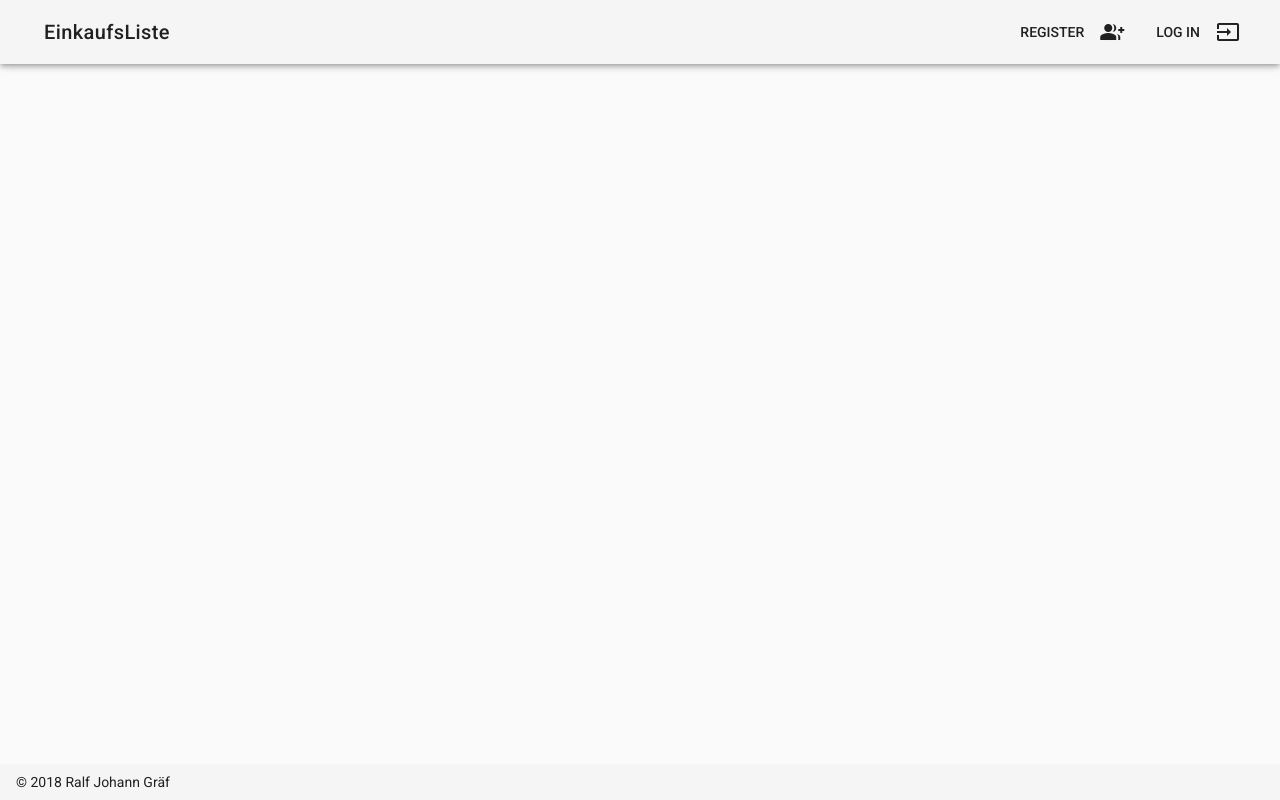
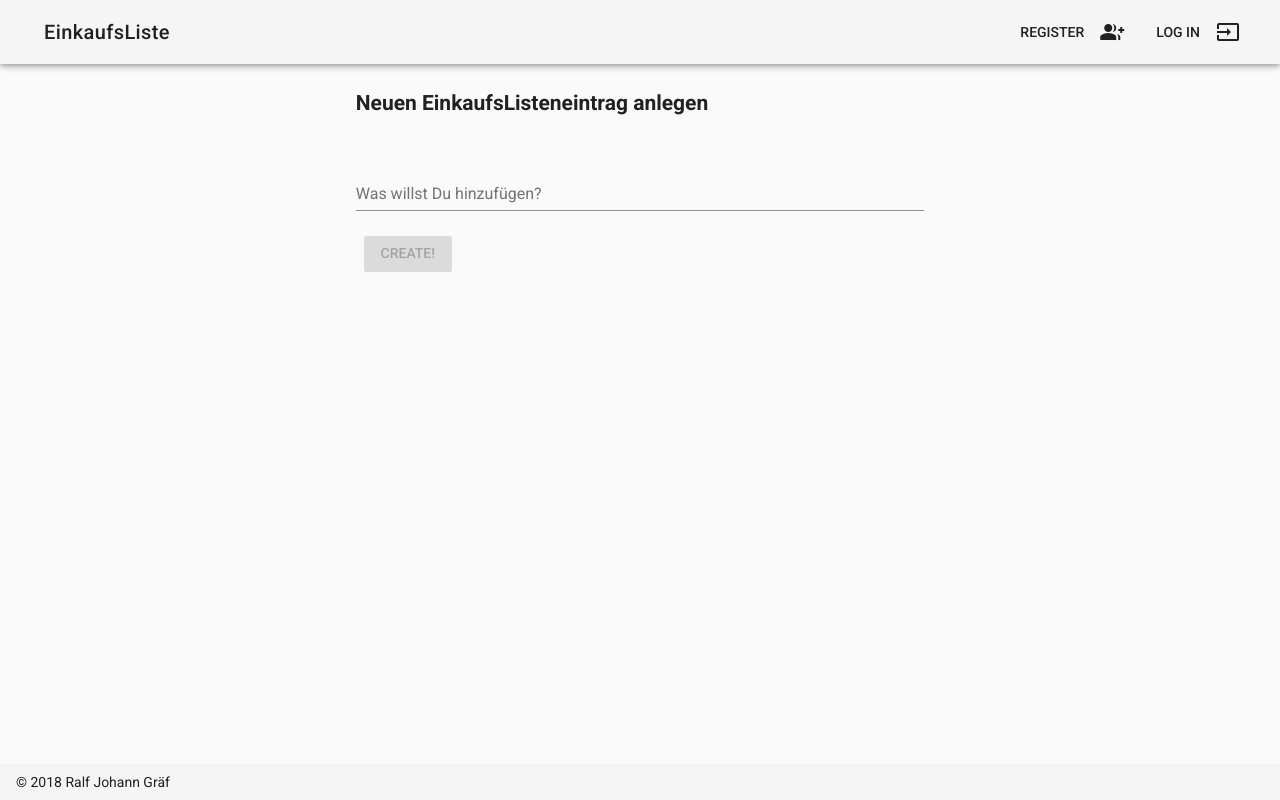
Before and after one commit to ralfgraef/vueeinkaufsliste, a Vue app: page /newitem in a window 1280 px wide. Built offline with nearby package versions, Linux system fonts and the light colour scheme; no server answers; the database is empty.

Commit message:
add button and newitempage

```diff
--- a/src/components/Home.vue
+++ b/src/components/Home.vue
@@ -29,7 +29,7 @@
     <v-layout row wrap v-if="!loading">
       <v-flex xs12>
         <v-card>
-          <v-btn flat  :to="'/newlist'" class="right">
+          <v-btn flat :to="'/newlist'" class="right">
           Neue Liste
           <v-icon right light>control_point</v-icon>
           </v-btn>
--- a/src/components/List/List.vue
+++ b/src/components/List/List.vue
@@ -1,9 +1,22 @@
 <template>
 <v-container>
   <br>
+
   <v-layout row>
     <v-flex xs12>
       <v-card>
+        <v-btn
+    absolute
+    dark
+    small
+    fab
+    right
+    :to="'/newitem'"
+    color="primary"
+    class="mt-4"
+  >
+    <v-icon>add</v-icon>
+  </v-btn>
         <v-list two-line subheader>
 
           <v-list-tile avatar>
@@ -69,35 +82,5 @@
 
       }
     }
-
-    // beforeRouteEnter(to, from, next) {
-    //   db.collection('shoppingLists').where('list_id', '==', to.params.list_id).get()
-    //   .then(querySnapshot => {
-    //     querySnapshot.forEach(doc => {
-    //       next (vm => {
-    //         vm.list_id = doc.data().list_id
-    //         vm.list_name = doc.data().list_name
-    //         vm.list_date = doc.data().list_date
-    //       })
-    //     })
-    //   })
-    // },
-
-    // watch: {
-    //   '$route': 'fetchData'
-    // },
-
-    // methods: {
-    //   fetchData(){
-    //     db.collection('shoppingLists').where('list_id', '==', this.$route.params.list_id).get()
-    //     .then(querySnapshot =>{
-    //       querySnapshot.forEach(doc => {
-    //         this.list_id = doc.data().list_id
-    //         this.list_name = doc.data().list_name
-    //         this.list_date = doc.data().list_date
-    //       })
-    //     })
-    //   }
-    // }
   }
 </script>
--- /dev/null
+++ b/src/components/List/Newitem.vue
@@ -0,0 +1,50 @@
+<template>
+  <v-container>
+    <v-layout row>
+      <v-flex xs12 sm6 offset-sm3>
+        <h2>Neuen EinkaufsListeneintrag anlegen</h2>
+      </v-flex>
+    </v-layout>
+    <br>
+    <v-layout row>
+      <v-flex xs12>
+        <form @submit.prevent="onCreateNewItem">
+          <v-layout row>
+            <v-flex xs12 sm6 offset-sm3>
+              <br>
+              <v-text-field
+                name="name"
+                label="Was willst Du hinzufügen?"
+                id="name"
+                color="grey"
+                v-model="name"
+                required
+                >
+              </v-text-field>
+            </v-flex>
+          </v-layout>
+          <v-layout row>
+            <v-flex xs12 sm6 offset-sm3>
+              <v-btn :disabled="!formIsValid" type="submit">Create!</v-btn>
+            </v-flex>
+          </v-layout>
+        </form>
+      </v-flex>
+    </v-layout>
+  </v-container>
+</template>
+
+<script>
+  export default {
+    data () {
+      return {
+        name:''
+      }
+    },
+    computed: {
+      formIsValid () {
+        return this.name !== ''
+      }
+    }
+  }
+</script>
--- a/src/router/index.js
+++ b/src/router/index.js
@@ -3,6 +3,7 @@ import Router from 'vue-router'
 import Home from '@/components/Home'
 import List from '@/components/List/List'
 import Newlist from '@/components/List/Newlist'
+import Newitem from '@/components/List/Newitem'
 import Register from '@/components/User/Register'
 import Login from '@/components/User/Login'
 
@@ -28,6 +29,11 @@ export default new Router({
       component: Newlist
     },
     {
+      path: '/newitem',
+      name: 'newitem',
+      component: Newitem
+    },
+    {
       path: '/register',
       name: 'register',
       component: Register
```
